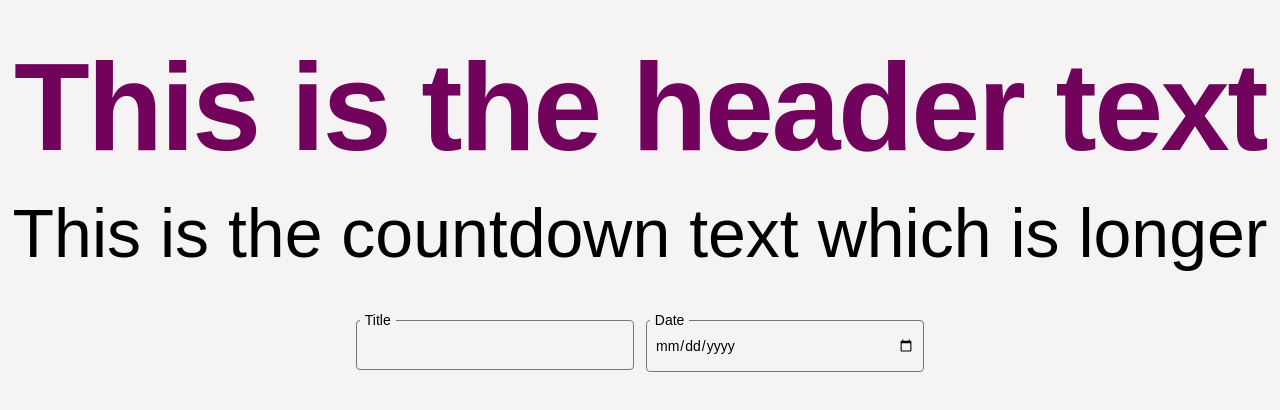
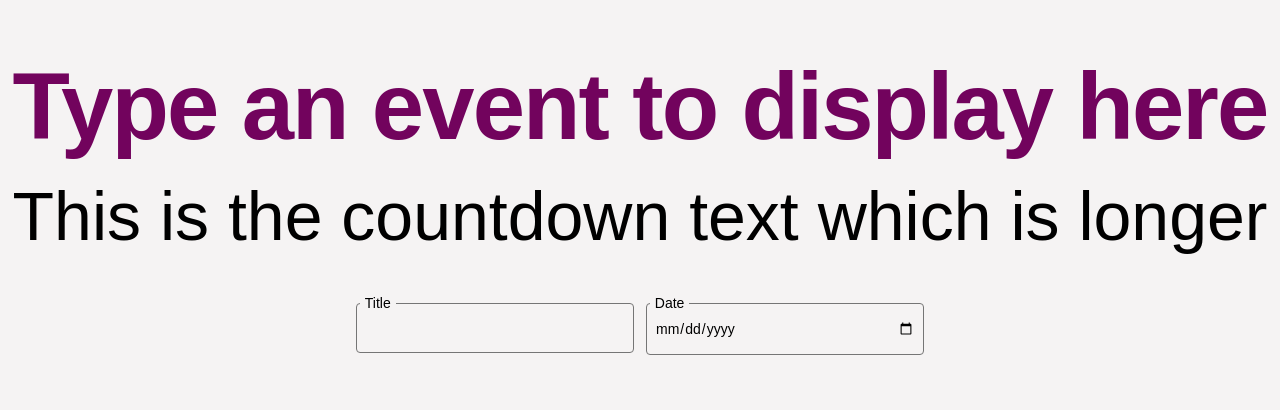
Before and after one commit to patrikhellberg/nc-frontend-challenge, an Angular app: page / in a window 1280 px wide. Shown: the part 196-606 px from the top of the page. Built offline with nearby package versions, Linux system fonts and the light colour scheme; a web font is replaced by a local one.

Commit message:
connect header text to query

```diff
--- a/src/app/app.component.html
+++ b/src/app/app.component.html
@@ -1,6 +1,6 @@
 <main>
   <div class="texts">
-    <full-width-text text="This is the header text" textElement="h1" />
+    <header-text />
     <full-width-text text="This is the countdown text which is longer" />
   </div>
   <div class="inputs">
--- /dev/null
+++ b/src/app/headertext/headertext.component.ts
@@ -0,0 +1,23 @@
+import { Component } from '@angular/core';
+import { FullwidthtextComponent } from '../fullwidthtext/fullwidthtext.component';
+import { ActivatedRoute } from '@angular/router';
+
+@Component({
+  selector: 'header-text',
+  standalone: true,
+  imports: [FullwidthtextComponent],
+  template: `<full-width-text [text]="text" textElement="h1" /> `,
+})
+export class HeadertextComponent {
+  constructor(public route: ActivatedRoute) {}
+  text = '';
+  TEXT_FALLBACK = 'Type an event to display here';
+
+  ngOnInit() {
+    this.route.queryParamMap.subscribe((p) => {
+      this.text = !!p.get('title')
+        ? `Time to ${p.get('title')}`
+        : this.TEXT_FALLBACK;
+    });
+  }
+}
```
Also changed, not shown: src/app/app.component.ts (+7 -1 lines).
